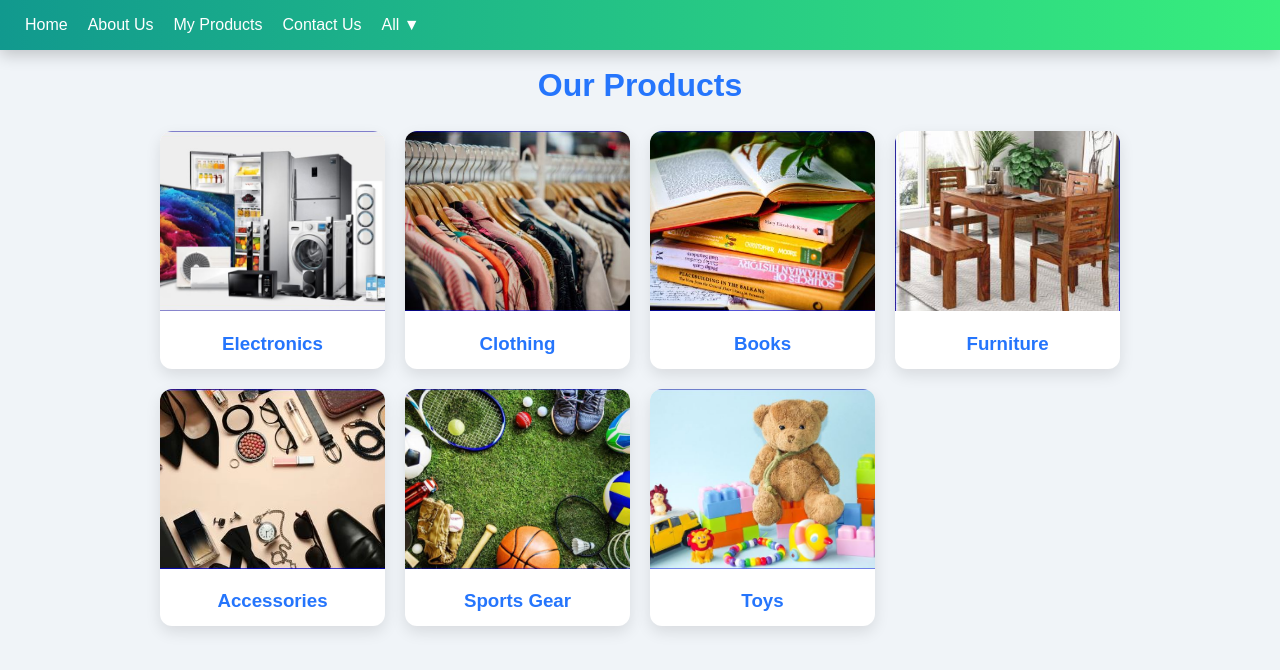
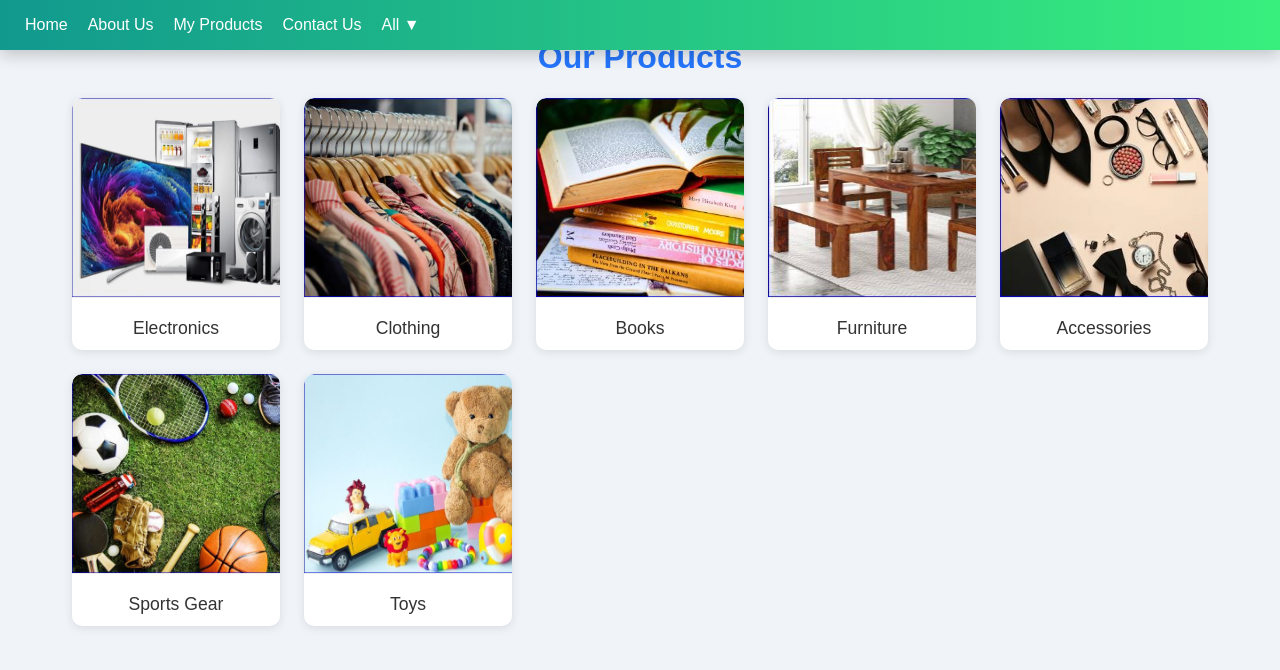
Before and after one commit to Sailee30/trendmart-website, a Next.js app: page /myproducts in a window 1280 px wide. Shown: the top 670 px of the page. Built offline with nearby package versions, Linux system fonts and the light colour scheme.

Commit message:
image url

```diff
--- a/pages/myproducts.js
+++ b/pages/myproducts.js
@@ -1,3 +1,6 @@
+import Image from "next/image";
+import styles from "../styles/MyProducts.module.css"; // we'll create a CSS module
+
 export default function MyProducts() {
   const products = [
     { name: "Electronics", image: "/images/electronics.jpg" },
@@ -10,12 +13,18 @@ export default function MyProducts() {
   ];
 
   return (
-    <div className="page-container">
+    <div className={styles.pageContainer}>
       <h1>Our Products</h1>
-      <div className="products-grid">
+      <div className={styles.productsGrid}>
         {products.map((product, i) => (
-          <div key={i} className="product-card">
-            <img src={product.image} alt={product.name} />
+          <div key={i} className={styles.productCard}>
+            <Image
+              src={product.image}
+              alt={product.name}
+              width={300}
+              height={200}
+              className={styles.productImage}
+            />
             <h3>{product.name}</h3>
           </div>
         ))}
--- /dev/null
+++ b/styles/MyProducts.module.css
@@ -0,0 +1,36 @@
+.pageContainer {
+    padding: 2rem;
+    max-width: 1200px;
+    margin: 0 auto;
+}
+
+.productsGrid {
+    display: grid;
+    grid-template-columns: repeat(auto-fit, minmax(200px, 1fr));
+    gap: 1.5rem;
+}
+
+.productCard {
+    background: #fff;
+    border-radius: 10px;
+    overflow: hidden;
+    text-align: center;
+    box-shadow: 0 2px 10px rgba(0, 0, 0, 0.1);
+    transition: transform 0.2s, box-shadow 0.2s;
+}
+
+.productCard:hover {
+    transform: translateY(-5px);
+    box-shadow: 0 6px 15px rgba(0, 0, 0, 0.2);
+}
+
+.productImage {
+    border-bottom: 1px solid #eee;
+    border-radius: 10px 10px 0 0;
+}
+
+.productCard h3 {
+    margin: 0.5rem 0;
+    font-size: 1.1rem;
+    font-weight: 500;
+}
```
